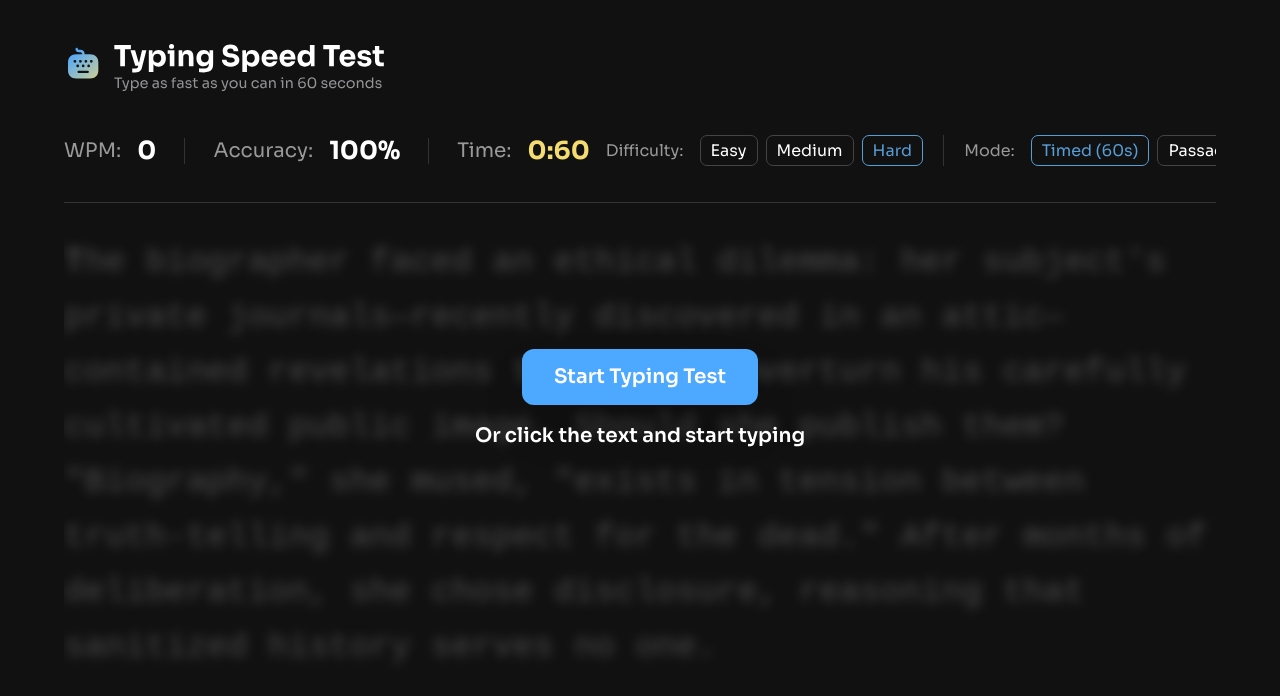
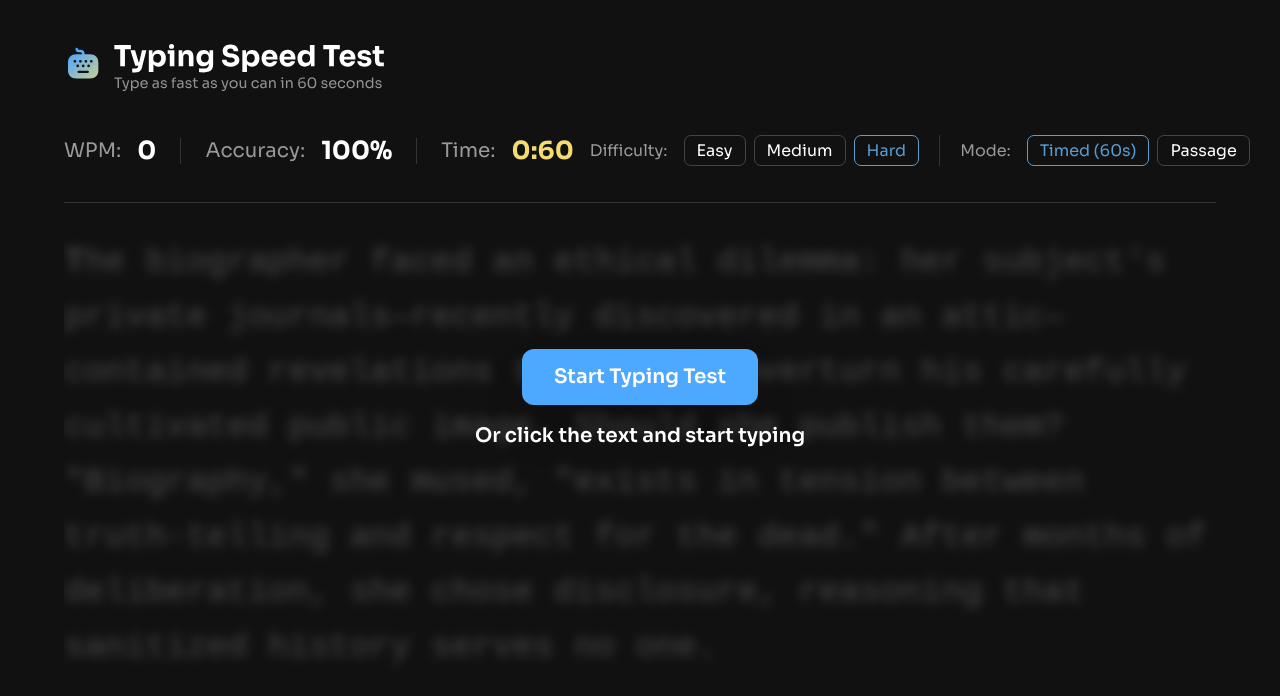
Before and after one commit to AhmedKhaledYaseen/typing-speed-test, a React (Vite) app: page / in a window 1280 px wide. Shown: the top 696 px of the page. Built offline with nearby package versions, Linux system fonts and the light colour scheme.

Commit message:
fix(ui): prevent truncation of Passage button and refine responsive stats spacing

```diff
--- a/src/App.jsx
+++ b/src/App.jsx
@@ -118,10 +118,10 @@ function App() {
         <Header personalBest={personalBest} />
 
         {testState !== 'complete' ? (
-          <main className="flex-1 flex flex-col w-full overflow-hidden">
+          <main className="flex-1 flex flex-col w-full">
             {/* Stats + Controls row */}
-            <div className="flex flex-col md:flex-row md:items-center md:justify-between gap-4 my-1 md:my-2 shrink-0">
-              <div className="flex-1">
+            <div className="flex flex-col md:flex-row md:items-center md:justify-between gap-4 my-1 md:my-2">
+              <div className="shrink-0">
                 <StatsBar wpm={wpm} accuracy={accuracy} time={timeDisplay} />
               </div>
               <div className="shrink-0">
--- a/src/components/Controls.jsx
+++ b/src/components/Controls.jsx
@@ -24,7 +24,7 @@ export default function Controls({ difficulty, mode, onDifficultyChange, onModeC
   const currentModeLabel = MODES.find(m => m.value === mode)?.label || mode
 
   return (
-    <div ref={containerRef} className="w-full relative">
+    <div ref={containerRef} className="w-full relative shrink-0">
       {/* Mobile: Interactive dropdown triggers + custom radio menus */}
       <div className="flex md:hidden gap-3 py-2">
         {/* Difficulty trigger */}
@@ -104,16 +104,16 @@ export default function Controls({ difficulty, mode, onDifficultyChange, onModeC
         </div>
       </div>
 
-      {/* Desktop: Pill buttons matching Figma */}
-      <div className="hidden md:flex items-center gap-2">
-        <span className="text-[#999] text-[16px] mr-2">Difficulty:</span>
+      {/* Desktop: Pill buttons matching Figma - with shrink-0 so they never clip */}
+      <div className="hidden md:flex items-center gap-1.5 lg:gap-2 shrink-0">
+        <span className="text-[#999] text-[15px] lg:text-[16px] mr-1 lg:mr-2 shrink-0">Difficulty:</span>
         {DIFFICULTIES.map(d => {
           const isActive = difficulty === d
           return (
             <button
               key={d}
               onClick={() => onDifficultyChange(d)}
-              className={`h-[31px] px-2.5 rounded-[7px] border border-solid text-[16px] cursor-pointer transition-colors whitespace-nowrap focus:outline-none focus:ring-2 focus:ring-[#589ed6] ${
+              className={`h-[31px] px-2.5 lg:px-3 rounded-[7px] border border-solid text-[15px] lg:text-[16px] cursor-pointer transition-colors whitespace-nowrap shrink-0 focus:outline-none focus:ring-2 focus:ring-[#589ed6] ${
                 isActive
                   ? 'border-[#589ed6] text-[#589ed6] bg-[#111]'
                   : 'border-[#444] text-white bg-[#111] hover:border-[#589ed6] hover:text-[#589ed6]'
@@ -124,16 +124,16 @@ export default function Controls({ difficulty, mode, onDifficultyChange, onModeC
           )
         })}
 
-        <div className="bg-[#333] w-px h-[31px] mx-3" />
+        <div className="bg-[#333] w-px h-[28px] lg:h-[31px] mx-2 lg:mx-3 shrink-0" />
 
-        <span className="text-[#999] text-[16px] mr-2">Mode:</span>
+        <span className="text-[#999] text-[15px] lg:text-[16px] mr-1 lg:mr-2 shrink-0">Mode:</span>
         {MODES.map(m => {
           const isActive = mode === m.value
           return (
             <button
               key={m.value}
               onClick={() => onModeChange(m.value)}
-              className={`h-[31px] px-2.5 rounded-[7px] border border-solid text-[16px] cursor-pointer transition-colors whitespace-nowrap focus:outline-none focus:ring-2 focus:ring-[#589ed6] ${
+              className={`h-[31px] px-2.5 lg:px-3 rounded-[7px] border border-solid text-[15px] lg:text-[16px] cursor-pointer transition-colors whitespace-nowrap shrink-0 focus:outline-none focus:ring-2 focus:ring-[#589ed6] ${
                 isActive
                   ? 'border-[#589ed6] text-[#589ed6] bg-[#111]'
                   : 'border-[#444] text-white bg-[#111] hover:border-[#589ed6] hover:text-[#589ed6]'
--- a/src/components/StatsBar.jsx
+++ b/src/components/StatsBar.jsx
@@ -5,33 +5,33 @@ export default function StatsBar({ wpm, accuracy, time }) {
   const timeColor = 'text-[hsl(49,85%,70%)]'
 
   return (
-    <div className="w-full">
+    <div className="w-full shrink-0">
       {/* Mobile: 3-col grid */}
       <div className="grid grid-cols-3 md:hidden gap-4 py-2">
         <div>
           <p className="text-[#999] text-sm">WPM:</p>
-          <p className="text-white font-bold text-3xl">{wpm}</p>
+          <p className="text-white font-bold text-2xl sm:text-3xl">{wpm}</p>
         </div>
         <div>
           <p className="text-[#999] text-sm">Accuracy:</p>
-          <p className={`font-bold text-3xl ${accuracyColor}`}>{accuracy}%</p>
+          <p className={`font-bold text-2xl sm:text-3xl ${accuracyColor}`}>{accuracy}%</p>
         </div>
         <div>
           <p className="text-[#999] text-sm">Time:</p>
-          <p className={`font-bold text-3xl ${timeColor}`}>{time}</p>
+          <p className={`font-bold text-2xl sm:text-3xl ${timeColor}`}>{time}</p>
         </div>
       </div>
 
       {/* Desktop: single row */}
-      <div className="hidden md:flex items-center gap-0 py-2">
-        <span className="text-[#999] text-[20px]">WPM:</span>
-        <span className="text-white font-bold text-[25px] ml-4">{wpm}</span>
-        <div className="bg-[#333] w-px h-[26px] mx-7" />
-        <span className="text-[#999] text-[20px]">Accuracy:</span>
-        <span className={`font-bold text-[25px] ml-4 ${accuracyColor}`}>{accuracy}%</span>
-        <div className="bg-[#333] w-px h-[26px] mx-7" />
-        <span className="text-[#999] text-[20px]">Time:</span>
-        <span className={`font-bold text-[25px] ml-4 ${timeColor}`}>{time}</span>
+      <div className="hidden md:flex items-center gap-0 py-2 shrink-0">
+        <span className="text-[#999] text-[17px] lg:text-[20px]">WPM:</span>
+        <span className="text-white font-bold text-[22px] lg:text-[25px] ml-2.5 lg:ml-4">{wpm}</span>
+        <div className="bg-[#333] w-px h-[24px] lg:h-[26px] mx-3 lg:mx-6 shrink-0" />
+        <span className="text-[#999] text-[17px] lg:text-[20px]">Accuracy:</span>
+        <span className={`font-bold text-[22px] lg:text-[25px] ml-2.5 lg:ml-4 ${accuracyColor}`}>{accuracy}%</span>
+        <div className="bg-[#333] w-px h-[24px] lg:h-[26px] mx-3 lg:mx-6 shrink-0" />
+        <span className="text-[#999] text-[17px] lg:text-[20px]">Time:</span>
+        <span className={`font-bold text-[22px] lg:text-[25px] ml-2.5 lg:ml-4 ${timeColor}`}>{time}</span>
       </div>
     </div>
   )
```
